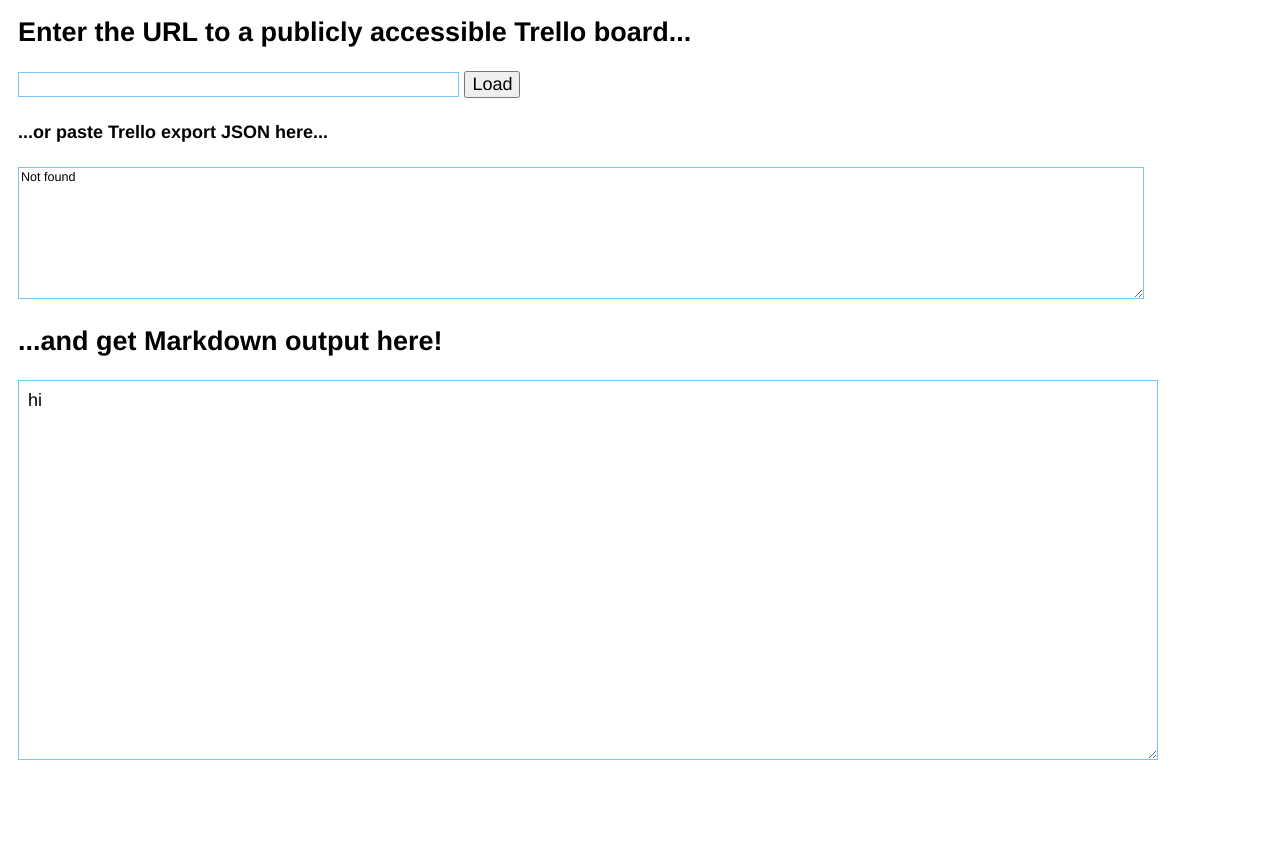
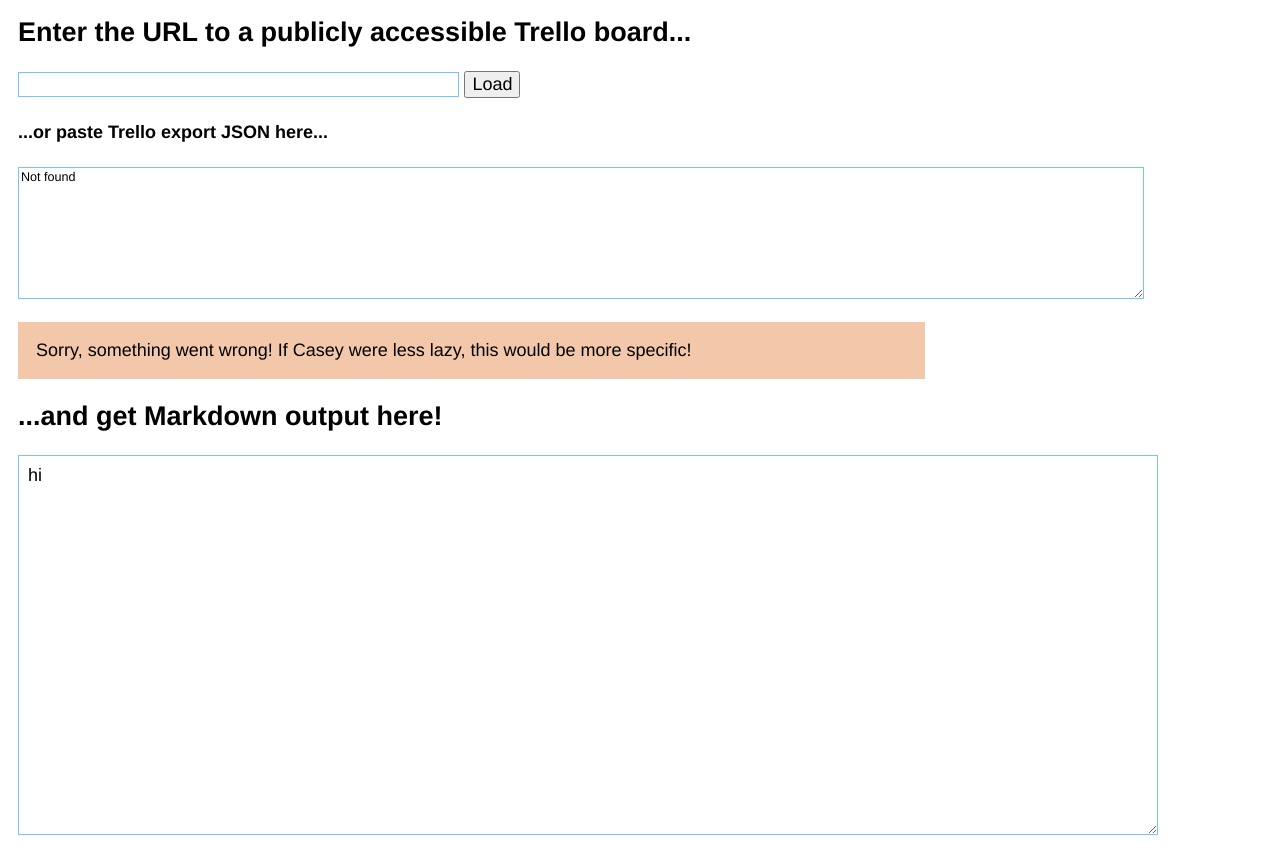
Before and after one commit to BaseCase/trello2markdown, a website: page index.html in a window 1280 px wide. Both pictures are taken after a click on the button "Load". Shown: the part 71-929 px from the top of the page. Before the commit the page ends 854 px from the top, so only its background shows below. Drawn offline with Linux system fonts and the light colour scheme; no server answers.

Commit message:
restore error message stuff in lame unhelpful form

```diff
--- a/index.html
+++ b/index.html
@@ -25,8 +25,8 @@
       <textarea id="json-input"></textarea>
     </div>
 
-    <div id="json-error" class="hidden">
-      Sorry, I couldn't parse your input for some reason! :/
+    <div id="error" class="hidden">
+      Sorry, something went wrong! If Casey were less lazy, this would be more specific!
     </div>
 
     <div id="markdown-area">
--- a/javascript/t2m.js
+++ b/javascript/t2m.js
@@ -5,22 +5,26 @@
 // UI shell stuff. Only for use on the Trello2Markdown website, not when running in Node.
 //
 
-// TODO(cjb): restore the error handling stuff, which used to exist in the cowboyed code
-
 T2M.set_up_ui = function() {
   var converter,
       markdown_output_el = document.getElementById("markdown-output"),
       json_input_el = document.getElementById("json-input"),
       url_load_btn = document.getElementById("btn-url-input"),
-      url_input_el = document.getElementById("url-input");
+      url_input_el = document.getElementById("url-input"),
+      error_el = document.getElementById("error");
 
   json_input_el.addEventListener('input', handle_json_input_change);
   url_load_btn.addEventListener('click', handle_load_url);
 
   function handle_json_input_change(event) {
-    var parsed_json = JSON.parse(json_input_el.value);
-    converter = new T2M.ConvertsTrelloToMarkdown(parsed_json);
-    markdown_output_el.innerHTML = converter.convert();
+    try {
+      error_el.classList.add("hidden");
+      var parsed_json = JSON.parse(json_input_el.value);
+      converter = new T2M.ConvertsTrelloToMarkdown(parsed_json);
+      markdown_output_el.innerHTML = converter.convert();
+    } catch(e) {
+      error_el.classList.remove("hidden");
+    }
   }
 
   function handle_load_url() {
--- a/style.css
+++ b/style.css
@@ -50,7 +50,7 @@
   width: 35%;
 }
 
-#json-error {
+#error {
   background: hsl(25, 75%, 81%);
   width: 70%;
   margin: 1em 0;
```
Also changed, not shown: README.md.
